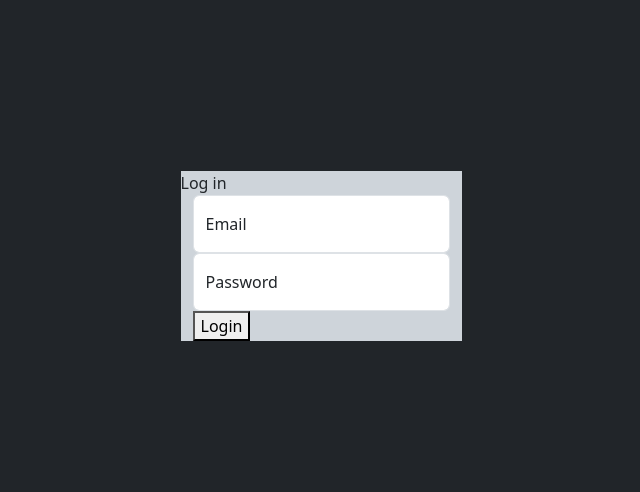
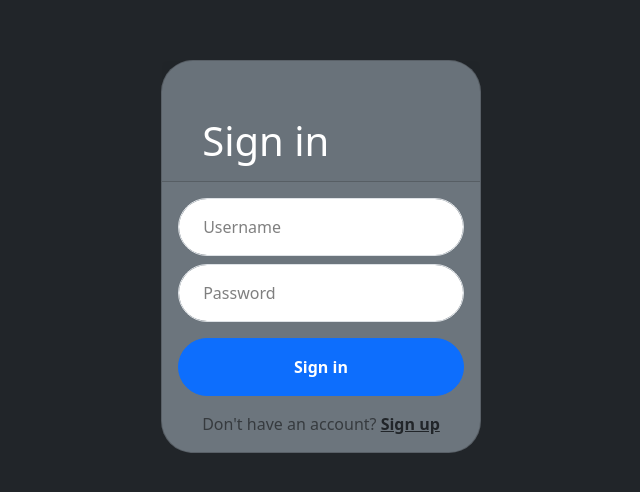
Before and after one commit to olegpreed/pingpong, a plain HTML site: page index.html in a window 1280 px wide. Shown: the part 144-636 px from the top of the page, without its empty margins (319-959 px from the left). Drawn offline with nearby package versions, Linux system fonts and the light colour scheme.

Commit message:
beta design of login page

```diff
--- a/index.html
+++ b/index.html
@@ -4,7 +4,7 @@
 <head>
 	<meta charset="utf-8">
 	<meta name="viewport" content="width=device-width, initial-scale=1">
-	<title>Bootstrap demo</title>
+	<title>Ping Pong</title>
 	<link href="https://cdn.jsdelivr.net/npm/bootstrap@5.3.3/dist/css/bootstrap.min.css" rel="stylesheet"
 		integrity="sha384-QWTKZyjpPEjISv5WaRU9OFeRpok6YctnYmDr5pNlyT2bRjXh0JMhjY6hW+ALEwIH" crossorigin="anonymous">
 	<link rel="stylesheet" href="styles.css">
@@ -13,20 +13,25 @@
 <body>
 	<div id="registration-page">
 		<div class="bg-dark vh-100 d-flex align-items-center justify-content-center">
-			<div class="container w-auto h-auto bg-dark-subtle">
-				<div class="row">Log in</div>
-				<div class="row">
+			<div class="card text-bg-secondary rounded-5">
+				<div class="card-header">
+					<h1 class="mt-5 ms-4">Sign in</h1>
+				</div>
+				<div class="card-body">
 					<form>
-						<div class="form-floating">
-							<input type="email" id="email" class="form-control" placeholder="Place email here">
-							<label for="email" class="form-label">Email</label>
+						<div class="form-floating mb-2">
+							<input type="login" id="username" class="form-control rounded-pill ps-4"
+								placeholder="Place username here">
+							<label for="username" class="form-label text-black-50 ps-4">Username</label>
 						</div>
-						<div class="form-floating">
-							<input type="password" id="password" class="form-control" placeholder="Place password here">
-							<label for="password" class="form-label">Password</label>
+						<div class="form-floating mb-3">
+							<input type="password" id="password" class="form-control rounded-pill ps-4"
+								placeholder="Place password here">
+							<label for="password" class="form-label text-black-50 ps-4">Password</label>
 						</div>
-						<button>Login</button>
+						<button class="btn btn-primary rounded-pill p-3 w-100 fw-bold">Sign in</button>
 					</form>
+					<div class="mt-3 mx-4 text-black-50">Don't have an account? <a href="#" class="link-dark fw-semibold">Sign up</a></div>
 				</div>
 			</div>
 		</div>
--- a/styles.css
+++ b/styles.css
@@ -0,0 +1 @@
+/* styles on top of Bootstrap */
```
